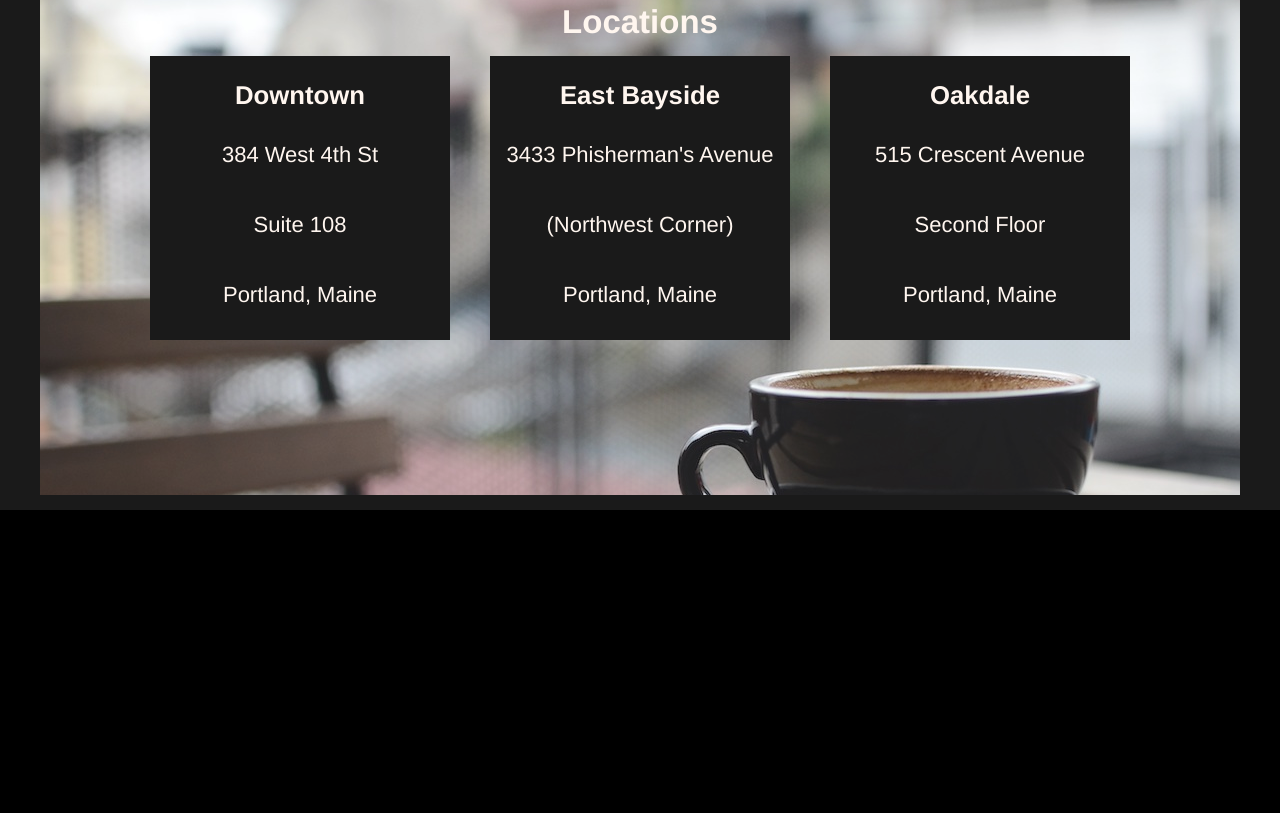
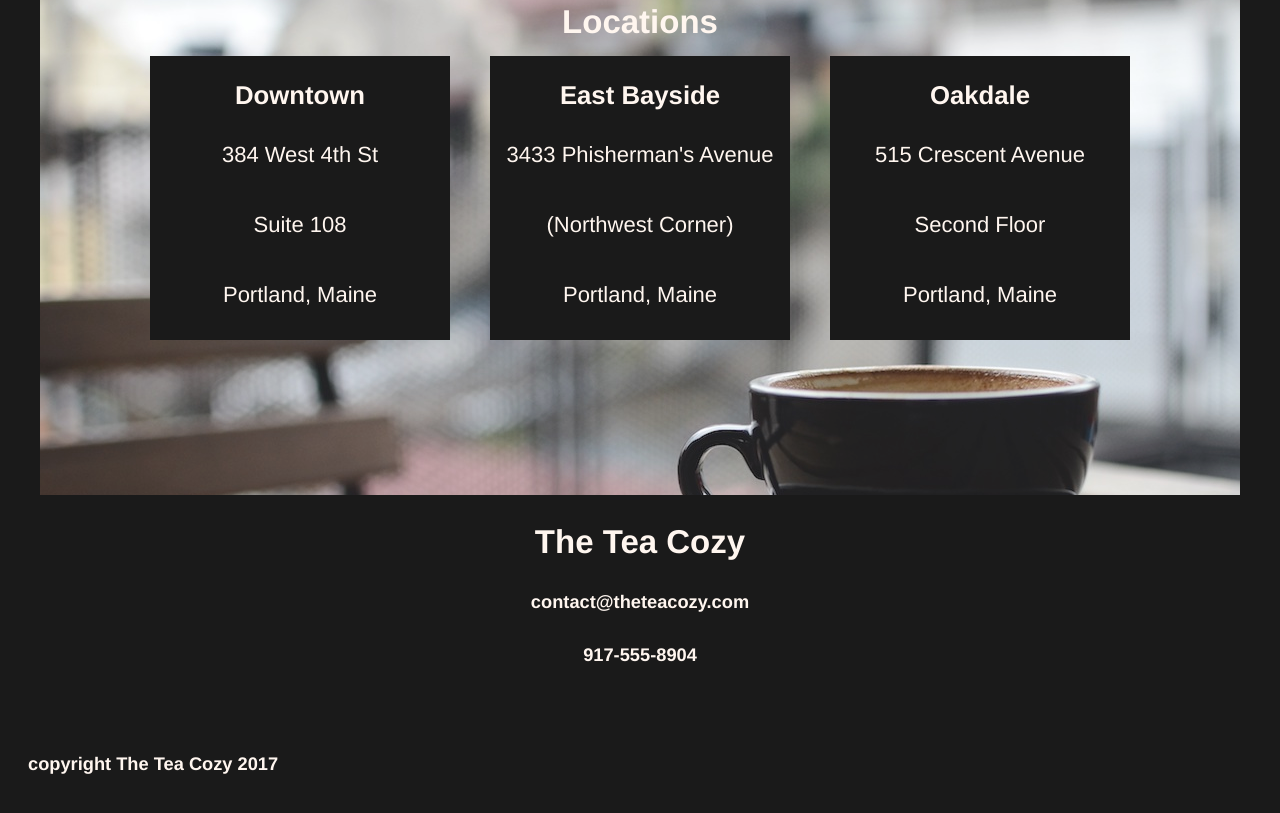
Before and after one commit to AwesomeAartvark/teaCozy, a plain HTML site: page index.html in a window 1280 px wide. Shown: the part 1647-2460 px from the top of the page. Before the commit the page ends 2157 px from the top, so only its background shows below. Drawn offline with Linux system fonts and the light colour scheme.

Commit message:
Add contact and footer section. Final commit.

```diff
--- a/index.html
+++ b/index.html
@@ -86,8 +86,18 @@
             <p>Portland, Maine</p>
           </div>
         </div>
+      </div>
 
+      <div class="contact">
+        <h2>The Tea Cozy</h2>
+        <h5>contact@theteacozy.com</h5>
+        <h5>917-555-8904</h5>
       </div>
+
+      <!-- Footer/Copyright section -->
+      <footer>
+        <h5>copyright The Tea Cozy 2017</h5>
+      </footer>
 
     </div>
 
--- a/resources/css/style.css
+++ b/resources/css/style.css
@@ -1,20 +1,28 @@
+/* Basic page styling */
+
 html {
   font-family: Helvetica;
   font-size: 22px;
   color: seashell;
+  opacity: 0.9;
+}
+
+html, header, .mission span, .address {
   background-color: black;
-  opacity: 0.9;
 }
 
 a {
   color: seashell;
 }
 
+.mission, .teaMonth, .locations, .contact {
+  text-align: center;
+  margin: 0 auto;
+}
 
 /* Header Styling */
 
 header {
-  background-color: black;
   border-bottom: 1px solid seashell;
   position: fixed;
   z-index: 2;
@@ -74,8 +82,6 @@ nav ul li {
   background-position: center;
   height: 700px;
   min-width: 1200px;
-  text-align: center;
-  margin: 0 auto;
 
   display: flex;
   justify-content: center;
@@ -84,22 +90,14 @@ nav ul li {
 .mission span {
   margin: auto 0;
   width: 1200px;
-  background-color: black;
 }
 
 
 /* Tea of the Month section styling */
 
 .teaMonth {
-  text-align: center;
   width: 1000px;
-  margin: 0 auto;
-  /* margin-bottom: 40px; */
   padding-top: 70px;
-
-  /* display: flex;
-  flex-direction: column;
-  justify-content: center; */
 }
 
 .teaMonth .tea img {
@@ -126,12 +124,10 @@ nav ul li {
 /* Locations section styling */
 
 .locations {
-  text-align: center;
   background-image: url("../images/locations-background.jpg");
   background-repeat: no-repeat;
   height: 500px;
   width: 1200px;
-  margin: 0 auto;
   margin-top: 40px;
   padding: 50px 0 20px 0;
 }
@@ -146,7 +142,6 @@ nav ul li {
 }
 
 .address {
-  background-color: black;
   width: 300px;
   opacity: 1;
   margin: 0 20px;
@@ -159,3 +154,18 @@ nav ul li {
 .address h3 {
   margin-bottom: 10px;
 }
+
+
+/* Contact styling */
+
+.contact {
+  height: 200px;
+  width: 100%;
+}
+
+
+/* Footer styling */
+
+footer {
+  margin-left: 20px;
+}
```
